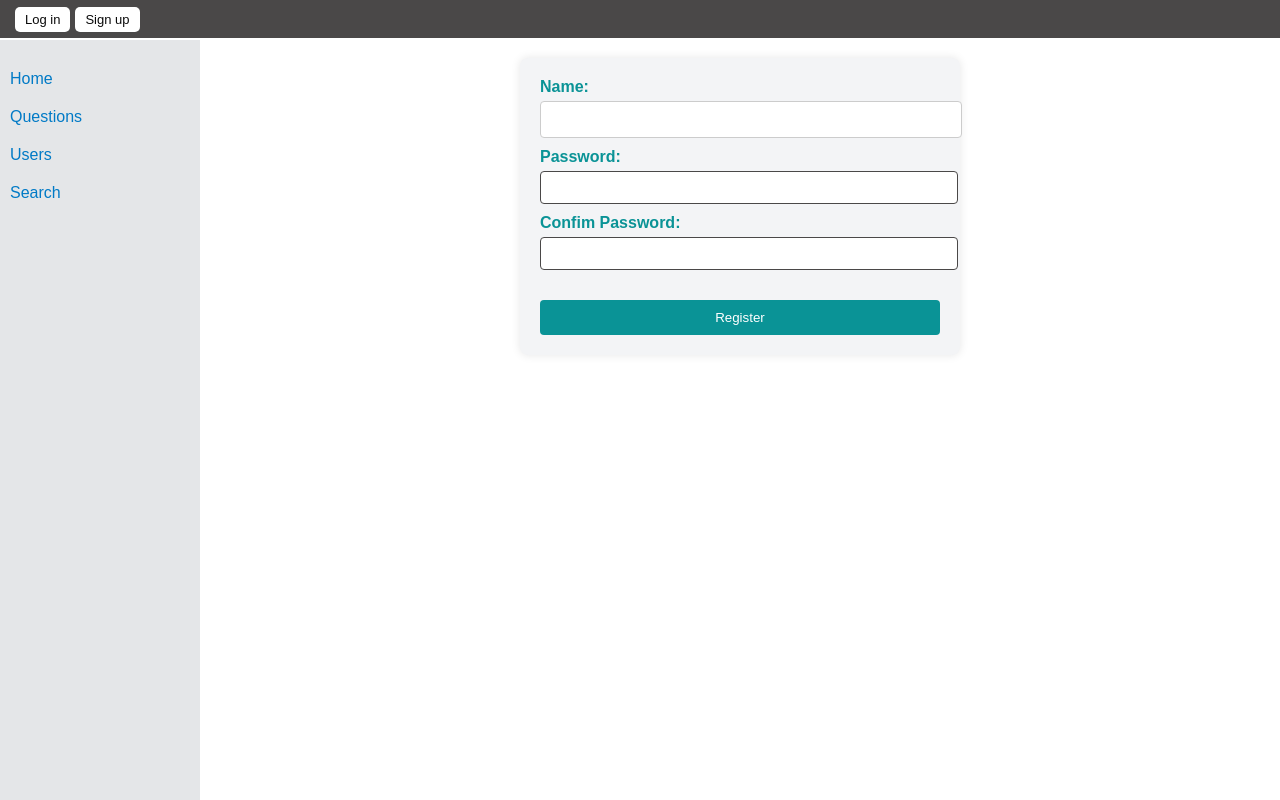
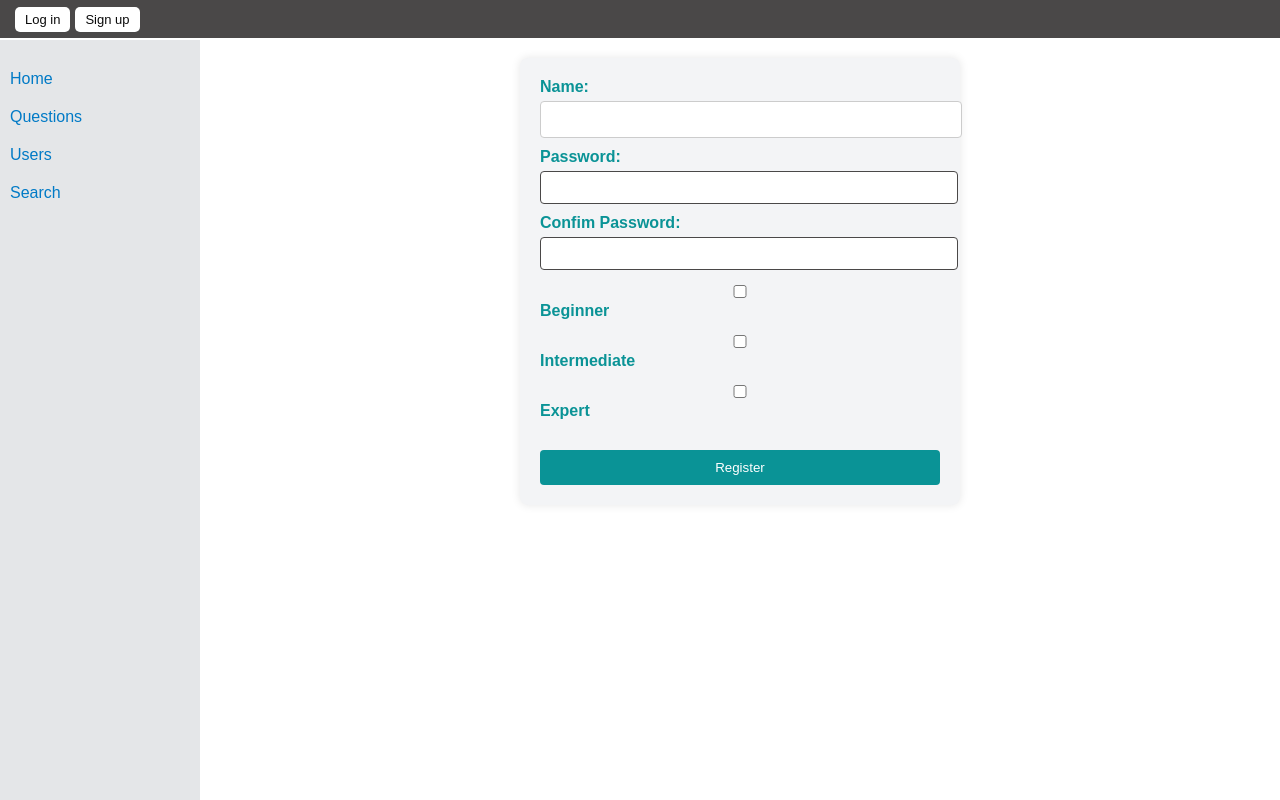
Before and after one commit to m-jewel/stackoverflow_clone, a React (Create React App) app in the folder react_frontend/: page /register in a window 1280 px wide. Built offline with nearby package versions, Linux system fonts and the light colour scheme; no server answers.

Commit message:
added classifications of users e.g. beginner .. expert

```diff
--- a/react_frontend/src/components/Register.js
+++ b/react_frontend/src/components/Register.js
@@ -5,7 +5,16 @@ const Register = () => {
   const [name, setName] = useState('');
   const [password, setPassword] = useState('');
   const [confirmPassword, setConfirmPassword] = useState('');
+  const [skillLevel, setSkillLevel] = useState({
+    beginner: false,
+    intermediate: false,
+    expert: false,
+  });
   const navigate = useNavigate();
+
+  const handleSkillChange = (e) => {
+    setSkillLevel({ ...skillLevel, [e.target.name]: e.target.checked });
+  };
 
   // Function to handle form submission
   const handleSubmit = async (event) => {
@@ -17,6 +26,11 @@ const Register = () => {
       return;
     }
 
+    let selectedSkills = [];
+    for (const [key, value] of Object.entries(skillLevel)) {
+      if (value) selectedSkills.push(key);
+    }
+
     // Else, register the user
     try {
       const response = await fetch('http://localhost:8080/register', {
@@ -24,7 +38,7 @@ const Register = () => {
         headers: {
           'Content-Type': 'application/json',
         },
-        body: JSON.stringify({ name, password }),
+        body: JSON.stringify({ name, password, skillLevel: selectedSkills }),
       });
 
       if (response.ok) {
@@ -68,11 +82,39 @@ const Register = () => {
         Confim Password:
         <input
           type="password"
-          value={password}
+          value={confirmPassword}
           onChange={(e) => setConfirmPassword(e.target.value)}
           required
         />
       </label>
+
+      <label>
+          <input
+            type="checkbox"
+            name="beginner"
+            checked={skillLevel.beginner}
+            onChange={handleSkillChange}
+          />
+          Beginner
+        </label>
+        <label>
+          <input
+            type="checkbox"
+            name="intermediate"
+            checked={skillLevel.intermediate}
+            onChange={handleSkillChange}
+          />
+          Intermediate
+        </label>
+        <label>
+          <input
+            type="checkbox"
+            name="expert"
+            checked={skillLevel.expert}
+            onChange={handleSkillChange}
+          />
+          Expert
+        </label>
 
       <button type="submit">Register</button>
     </form>
```
